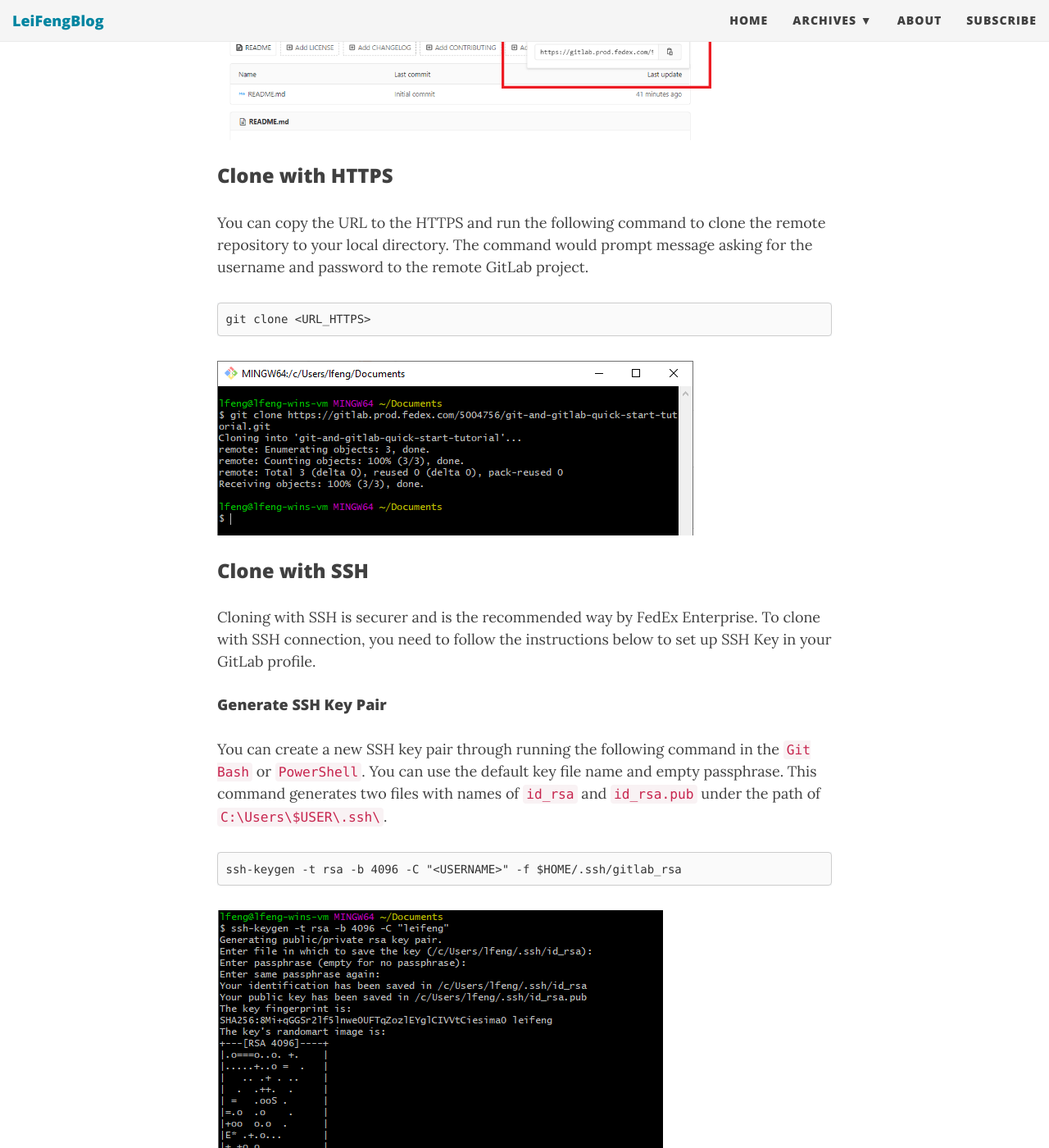
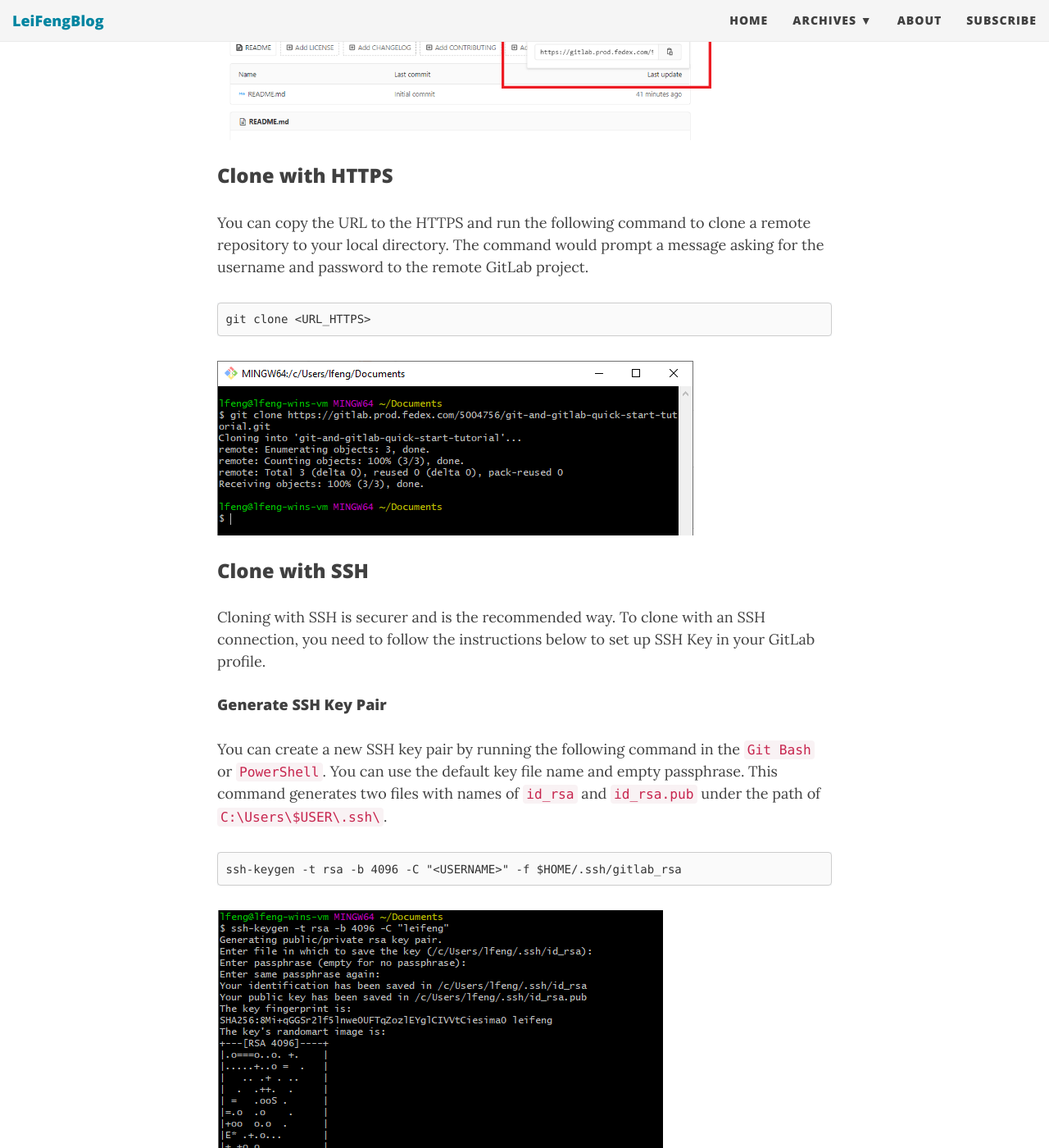
Before and after one commit to stonefl/stonefl.github.io, a Jekyll site: the page built from _posts/2021-05-31-git-and-gitlab-quick-start-tutorial.md, in a window 1280 px wide and 1400 px high, scrolled down 3196 px. Shown: the whole window at 82% size. Built offline with Jekyll 4.4.1, drawn with Linux system fonts in a browser that asks for light colours; nearby versions of some CDN libraries; comment, search, counter and statistics services are not loaded; some of the changed text lies outside the part shown.

Commit message:
Update 2021-05-31-git-and-gitlab-quick-start-tutorial.md

````diff
--- a/_posts/2021-05-31-git-and-gitlab-quick-start-tutorial.md
+++ b/_posts/2021-05-31-git-and-gitlab-quick-start-tutorial.md
@@ -22,16 +22,16 @@
 
 When the download finishes, you will get an `.exe` file, and you can double-click it to install. You can keep all default settings during installation.
 
-## Configure Git for the First Time
-After installation of Git your Windows system, you can start `Git Bash` from the **Start Menu**:
+## Configure Git for First Time
+After installation of Git on your Windows system, you can start `Git Bash` from the **Start Menu**:
 
 ![Git Bash from Start Menu]({{site.baseurl}}/img/post/gitlab02.png)
 
-You can also start `Git Bash` from the **Context Menu** through right-click from any local directory:
+You can also start `Git Bash` from the **Context Menu** through right-clicking from any local directory:
 
 ![Git Bash from Context Menu]({{site.baseurl}}/img/post/gitlab03.png)
 
-Once you start your `Git Bash` for the first time, it is a good idea to customize your Git environment through running the following commands. Note, the setting commands only need to run once.
+Once you start your `Git Bash` for the first time, it is a good idea to customize your Git environment by running the following commands. Note, the setting commands only need to do one time.
 ```
 git config --global user.email "you@example.com"
 git config --global user.name "Your Name"
@@ -40,15 +40,15 @@
 ```
  git config --list
 ```
-On Windows systems, this command  looks for the file `.gitconfig` from your $HOME directory, which usually is `C:\Users\$USER`.
+On Windows systems, this command looks for the file `.gitconfig` from your $HOME directory, which usually is `C:\Users\$USER`.
 
 ## Clone a GitLab Repository
-You can get a copy of a remote repository on GitLab through `git clone` command. As shown in the following picture, there are two ways to connect to the remote repository: **HTTPS** and **SSH**.
+You can get a copy of a remote repository on GitLab through the `git clone` command. As shown in the following picture, there are two ways to connect to the remote repository: **HTTPS** and **SSH**.
 
 ![Clone GitLab Repository]({{site.baseurl}}/img/post/gitlab04.png)
 
 ### Clone with HTTPS
-You can copy the URL to the HTTPS and run the following command to clone the remote repository to your local directory. The command would prompt message asking for the username and password to the remote GitLab project.
+You can copy the URL to the HTTPS and run the following command to clone a remote repository to your local directory. The command would prompt a message asking for the username and password to the remote GitLab project.
 ```
 git clone <URL_HTTPS>
 ```
@@ -56,10 +56,10 @@
 
 ### Clone with SSH
 
-Cloning with SSH is securer and is the recommended way by FedEx Enterprise. To clone with SSH connection, you need to follow the instructions below to set up SSH Key in your GitLab profile.
+Cloning with SSH is securer and is the recommended way. To clone with an SSH connection, you need to follow the instructions below to set up SSH Key in your GitLab profile.
 
 #### Generate SSH Key Pair
-You can create a new SSH key pair through running the following command in the `Git Bash` or `PowerShell`. You can use the default key file name and empty passphrase. This command generates two files with names of `id_rsa` and `id_rsa.pub` under the path of `C:\Users\$USER\.ssh\`.
+You can create a new SSH key pair by running the following command in the `Git Bash` or `PowerShell`. You can use the default key file name and empty passphrase. This command generates two files with names of `id_rsa` and `id_rsa.pub` under the path of `C:\Users\$USER\.ssh\`.
 
 ```
 ssh-keygen -t rsa -b 4096 -C "<USERNAME>" -f $HOME/.ssh/gitlab_rsa
@@ -74,13 +74,15 @@
 eval `ssh-agent -s`
 ssh-add ~/.ssh/gitlab_rsa
 ```
-Add the following settings into `~/.ssh/config` file. Generate a new one if it doesn't exist yet:
+Add the following settings into `~/.ssh/config` file:
 ```
 # FedEx gitlab production environment
 Host gitlab.prod.fedex.com
   PreferredAuthentications publickey
   IdentityFile ~/.ssh/gitlab_rsa
 ```
+Generate a new one if it doesn't exist yet.
+
 #### Set up SSH Keys in GitLab Profile
 
 Once you get the SSH key pair, set up the SSH key through the following steps:
````
Also changed, not shown: other parts of _posts/2021-05-31-git-and-gitlab-quick-start-tutorial.md (+11 -6 lines).
